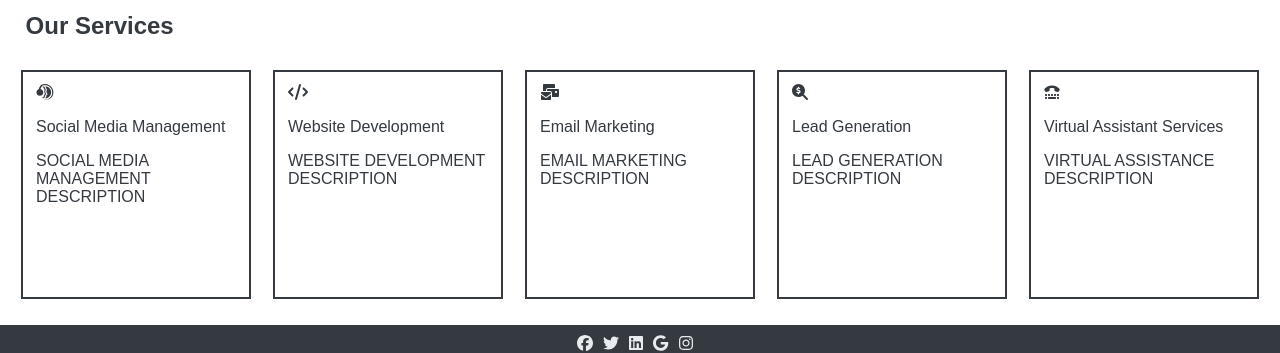
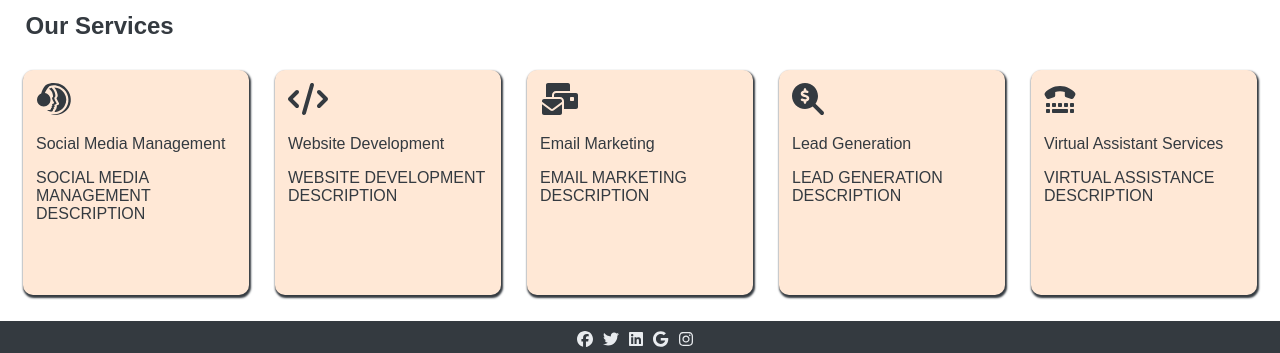
Before and after one commit to mikorecare/mg-web-crafters-landing-page, a React (Vite) app: page / in a window 1280 px wide. Shown: the part 788-1141 px from the top of the page. Built offline with nearby package versions, Linux system fonts and the light colour scheme; a web font is replaced by a local one.

Commit message:
FIX: our-branding and our-services CSS

```diff
--- a/src/components/home-content/home-content.tsx
+++ b/src/components/home-content/home-content.tsx
@@ -39,12 +39,11 @@ const OurServices = () =>{
             <ul>
                 {services.map((list,index)=>(
                     <li key={index}>
-                        <div>
-                            {servicesIcon(list.name)}
+                        <div className='service-info'>
+                            <span className='service-info-icon'>{servicesIcon(list.name)}</span>
                             <p>{list.name}</p>
                             <p>{list.description}</p>
                         </div>
-
                         </li>
                 ))}
             </ul>
--- a/src/styles/home-content.css
+++ b/src/styles/home-content.css
@@ -22,8 +22,9 @@
 
 .our-brand .tagline{
     height: max-content;
-    background-color: rgba(255,232,214,0.9);
-    /* backdrop-filter: blur(10px); */
+    background-color: rgba(255,232,214,0.8);
+    box-shadow: 1px 2px 2px 1px;
+    /* backdrop-filter: blur(1px); */
     /* border: solid 2px;
     border-radius: 4px; */
     margin-top:10%;
@@ -90,12 +91,22 @@
 }
 
 .our-services li{
+    background-color: var(--brand-color-2);
     display: inline-block;
     list-style: none;
     margin-right: auto;
     margin-left:auto;
     padding: 1%;;
-    border: 2px solid;
+    border-radius: 10px;
+    box-shadow: 1px 2px 2px 1px;
     height:200px;
     width: 200px;
 }
+
+.service-info{
+    color:var(--brand-color-darkgrey)
+}
+
+.service-info .service-info-icon{
+    font-size: xx-large;
+}
```
